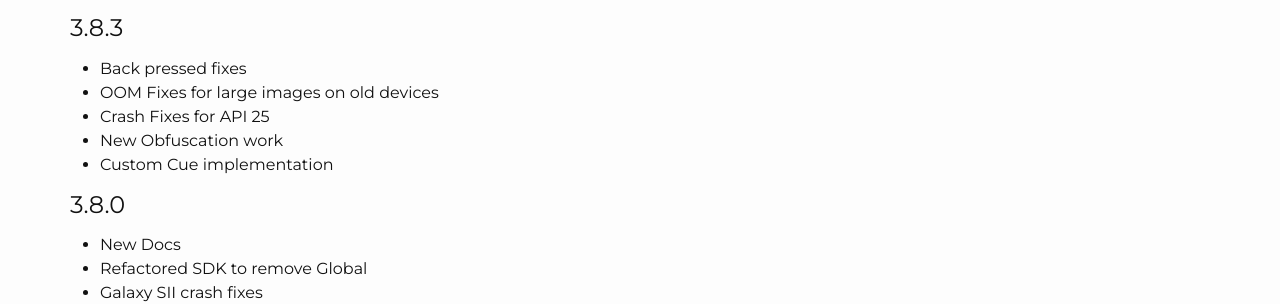
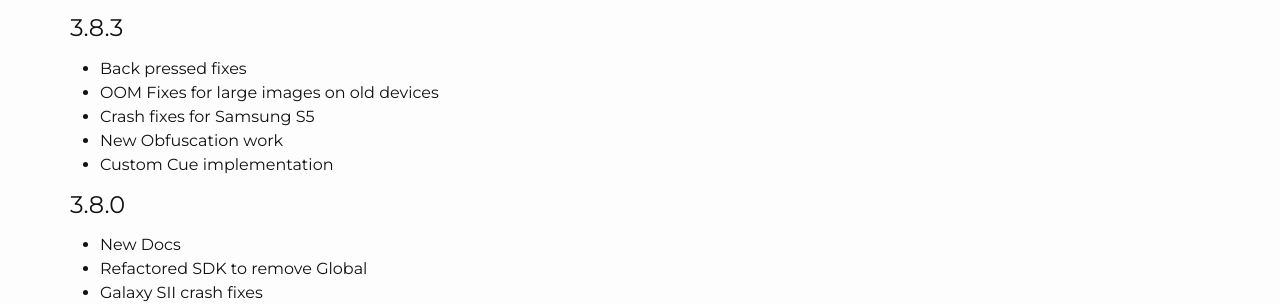
Before and after one commit to chrsdietz/Documentation, a Jekyll site: the page built from _android/release-notes.markdown, in a window 1280 px wide. Shown: the part 704-1008 px from the top of the page. Built offline with Jekyll 4.4.1, drawn with Linux system fonts in a browser that asks for light colours; nearby versions of some CDN libraries; library files that are not in the unit come from our copies; Markdown is read by kramdown in place of the engine named in the settings; comment, search, counter and statistics services are not loaded.

Commit message:
we cant fix crashes for an unreleased api

```diff
--- a/_android/release-notes.markdown
+++ b/_android/release-notes.markdown
@@ -27,7 +27,7 @@ title: XAPP SDK Android Release Notes
 
 *  Back pressed fixes
 *  OOM Fixes for large images on old devices
-*  Crash Fixes for API 25
+*  Crash fixes for Samsung S5
 *  New Obfuscation work
 *  Custom Cue implementation
 
```
